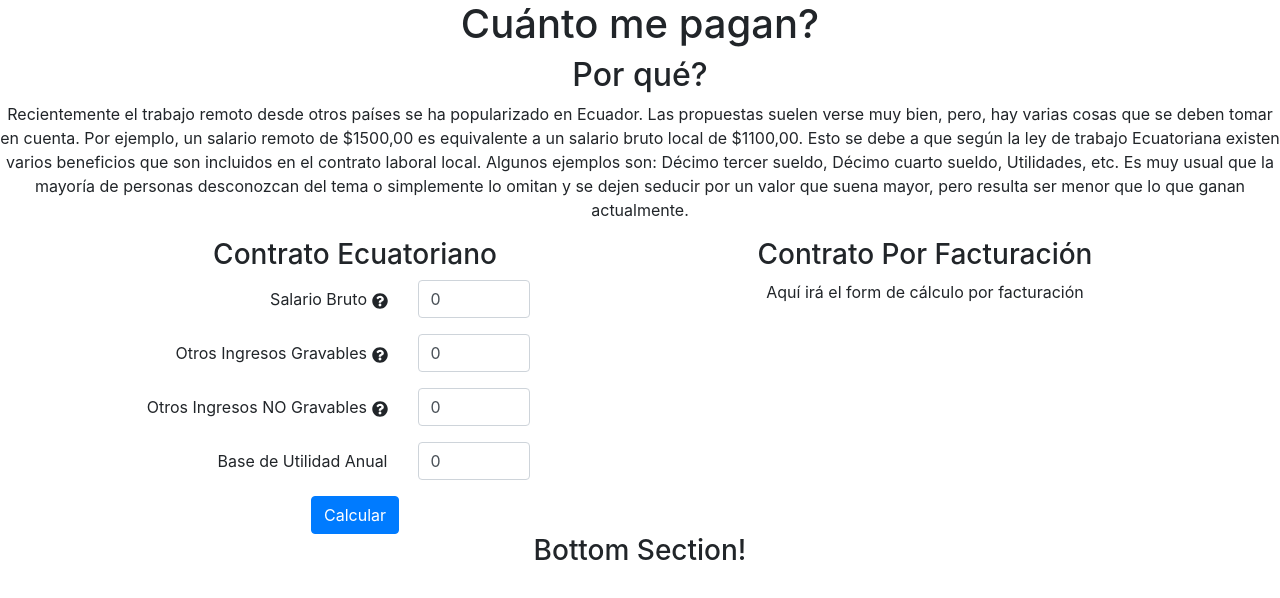
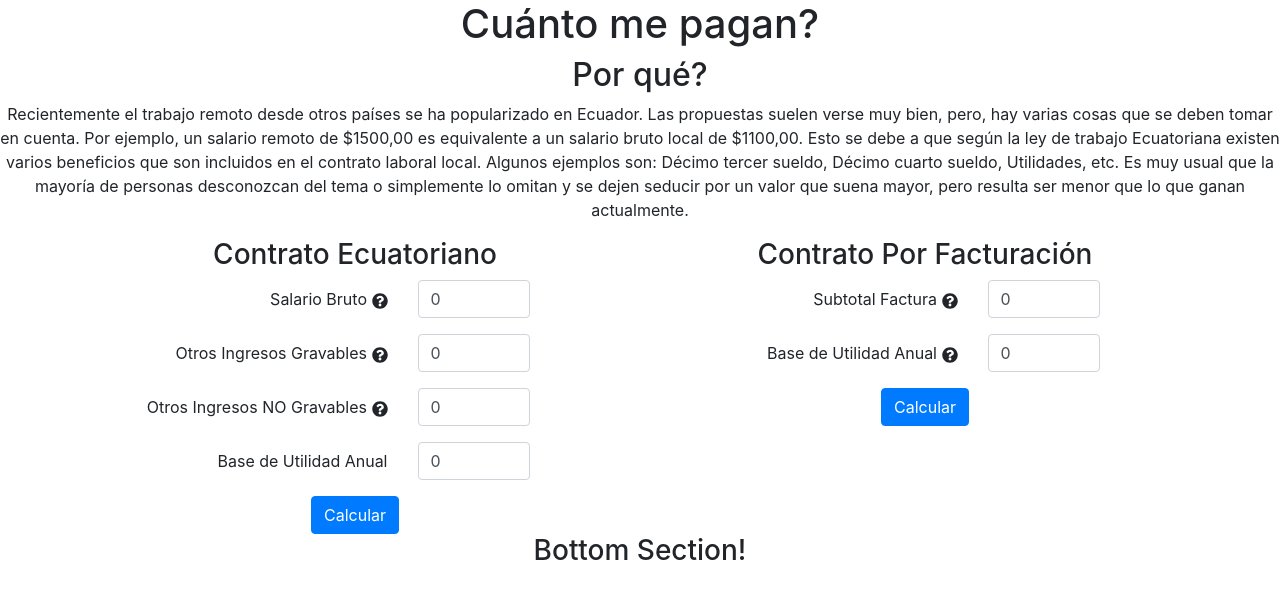
Before and after one commit to bpovea/stipendium, a React (Create React App) app: page / in a window 1280 px wide. Shown: the top 598 px of the page. Built offline with nearby package versions, Linux system fonts and the light colour scheme.

Commit message:
[ADD] invoiced contracts computation

```diff
--- a/src/components/BodySection.js
+++ b/src/components/BodySection.js
@@ -4,6 +4,7 @@ import Row from 'react-bootstrap/Row';
 import Col from 'react-bootstrap/Col';
 
 import EcuadorianContract from './EcuadorianContracts';
+import InvoicedContract from './InvoicedContracts';
 
 // state less Component
 const BodySection = () => (
@@ -15,7 +16,7 @@ const BodySection = () => (
             </Col>
             <Col>
                 <h3>Contrato Por Facturación</h3>
-                <p>Aquí irá el form de cálculo por facturación</p>
+                <InvoicedContract />
             </Col>
         </Row>
     </Container>
--- /dev/null
+++ b/src/components/InvoicedContracts.js
@@ -0,0 +1,101 @@
+import React, { useState, Fragment } from 'react';
+
+import Form from 'react-bootstrap/Form';
+import Button from 'react-bootstrap/Button';
+
+import FormInput from './FormInput';
+
+const InvoicedContract = () => {
+    // inputs
+    const [data, setData] = useState({
+        invoiceSubtotal: 0,
+        annualBaseProfit: 0,
+    });
+
+    const [showResults, setShowResults] = useState(false);
+
+    const bankTax = -50;
+
+    // outputs
+    const [result, setResult] = useState({
+        retention: 0,
+        iva: 0,
+        invoiceTotal: 0,
+        netIncome: 0,
+        grossSalary: 0,
+    });
+
+    const handleInputChange = (e) => {
+        let value = e.target.value ? parseFloat(e.target.value) : ''
+        setData({
+            ...data,
+            [e.target.name]: value
+        });
+    };
+
+    const computeTotals = (e) => {
+        e.preventDefault();
+        setShowResults(true);
+        let retention = -data.invoiceSubtotal * 0.1;
+        let iva = data.invoiceSubtotal * 0.12;
+        let invoiceTotal = data.invoiceSubtotal + iva + retention;
+        let netIncome = invoiceTotal + bankTax;
+        let grossSalary = (data.invoiceSubtotal - 33.33 - (0.83 * data.annualBaseProfit)) / 1.2045;
+        setResult({
+            ...result,
+            retention: retention,
+            iva: iva,
+            invoiceTotal: invoiceTotal,
+            netIncome: netIncome,
+            grossSalary: (grossSalary).toFixed(2),
+        });
+    };
+
+    return (
+        <Fragment>
+            <Form onSubmit={computeTotals}>
+                <FormInput
+                    label='Subtotal Factura' name='invoiceSubtotal' type="number"
+                    helpText="Valor de la factura antes de los descuento de retención e IVA."
+                    value={data.invoiceSubtotal} handleOnChange={handleInputChange} />
+                <FormInput
+                    label='Base de Utilidad Anual' name='annualBaseProfit' type="number"
+                    helpText="Este valor será considerado en el cálculo del estimado salario bruto con contrato Ecuatoriano. NO ES OTRO VALOR DE INGRESO."
+                    value={data.annualBaseProfit} handleOnChange={handleInputChange} />
+                <Button variant="primary" type="submit" >
+                    Calcular
+                </Button>
+            </Form>
+            {showResults &&
+                <Fragment>
+                    <FormInput
+                        label='Retención 10%' name='retention' type="number"
+                        helpText="Es el porcentaje que usualmente se retiene por servicios prestados, podría variar dependiendo de la actividad."
+                        value={result.retention} readOnly={true} />
+                    <FormInput
+                        label='IVA 12%' name='iva' type="number"
+                        value={result.iva} readOnly={true} />
+                    <FormInput
+                        label='Total Factura' name='invoiceTotal' type="number"
+                        value={result.invoiceTotal} readOnly={true} />
+                    <FormInput
+                        label='Comisión del Banco' name='bankTax' type="number"
+                        helpText="Es el valor fijo de comisión por transferencias internacionales."
+                        value={bankTax} readOnly={true} />
+                    <FormInput
+                        label='Ingreso Neto' name='netIncome' type="number"
+                        value={result.netIncome} readOnly={true} />
+                    <FormInput
+                        label='Equivalente Salario Bruto*' name='grossSalary' type="number"
+                        value={result.grossSalary} readOnly={true} />
+                    <p>
+                        *Este valor es el equivalente al valor de oferta salarial en Ecuador. Se asume también que se cobrará el IVA como adicional,
+                        una utilidad anual de ${data.annualBaseProfit}, afiliación sobre este salario y decimos por ley y sin fondo de reserva (se empieza a percibir pasado un año).
+                    </p>
+                </Fragment>
+            }
+        </Fragment>
+    )
+};
+
+export default InvoicedContract;
```
Also changed, not shown: 1 other file (tests, documents, lock files or other folders).
